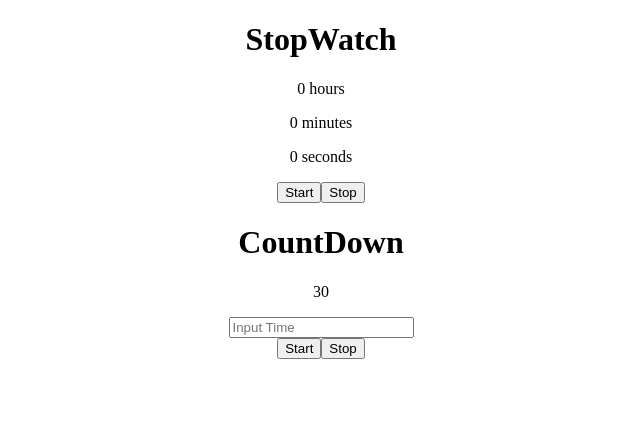
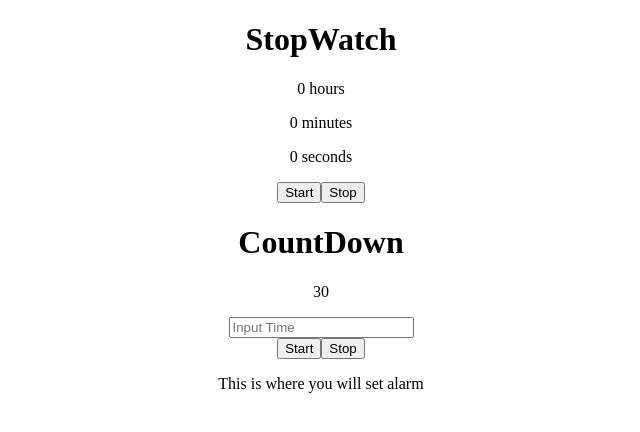
Before and after one commit to Samson300/time-master-react, a React (Create React App) app: page / in a window 1280 px wide. Shown: the top 432 px of the page, without its empty margins (319-959 px from the left). Built offline with nearby package versions, Linux system fonts and the light colour scheme.

Commit message:
begins the Alarm component

```diff
--- a/src/App.js
+++ b/src/App.js
@@ -6,6 +6,7 @@ import StopButton from "./components/StopButton"
 import CountDown from "./components/CountDown"
 import StartCountDownButton from "./components/StartCountDownButton"
 import StopCountDownButton from "./components/StopCountDownButton"
+import Alarm from "./components/Alarm"
 
 class App extends React.Component {
   constructor(props) {
@@ -103,6 +104,7 @@ render() {
       <CountDown countdown={this.state.countdown} setCountDownTimer={this.setCountDownTimer} />
       <StartCountDownButton startCountDownTimer={this.startCountDownTimer} />
       <StopCountDownButton stopCountDownTimer={this.stopCountDownTimer} />
+      <Alarm />
     </div>
   );
 }
--- /dev/null
+++ b/src/components/Alarm.js
@@ -0,0 +1,9 @@
+import React from "react"
+
+export default function Alarm (props) {
+    return (
+        <div>
+            <p>This is where you will set alarm</p>
+        </div>
+    )
+}
```
